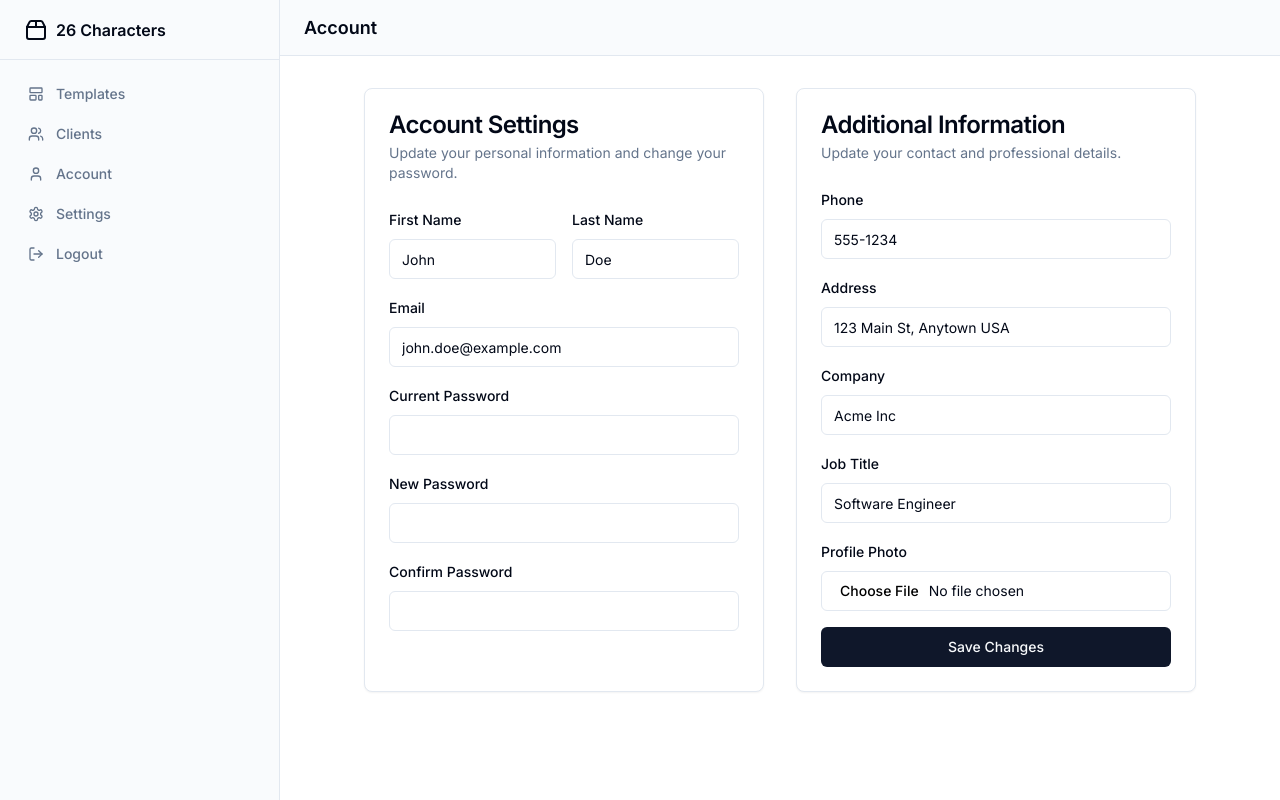
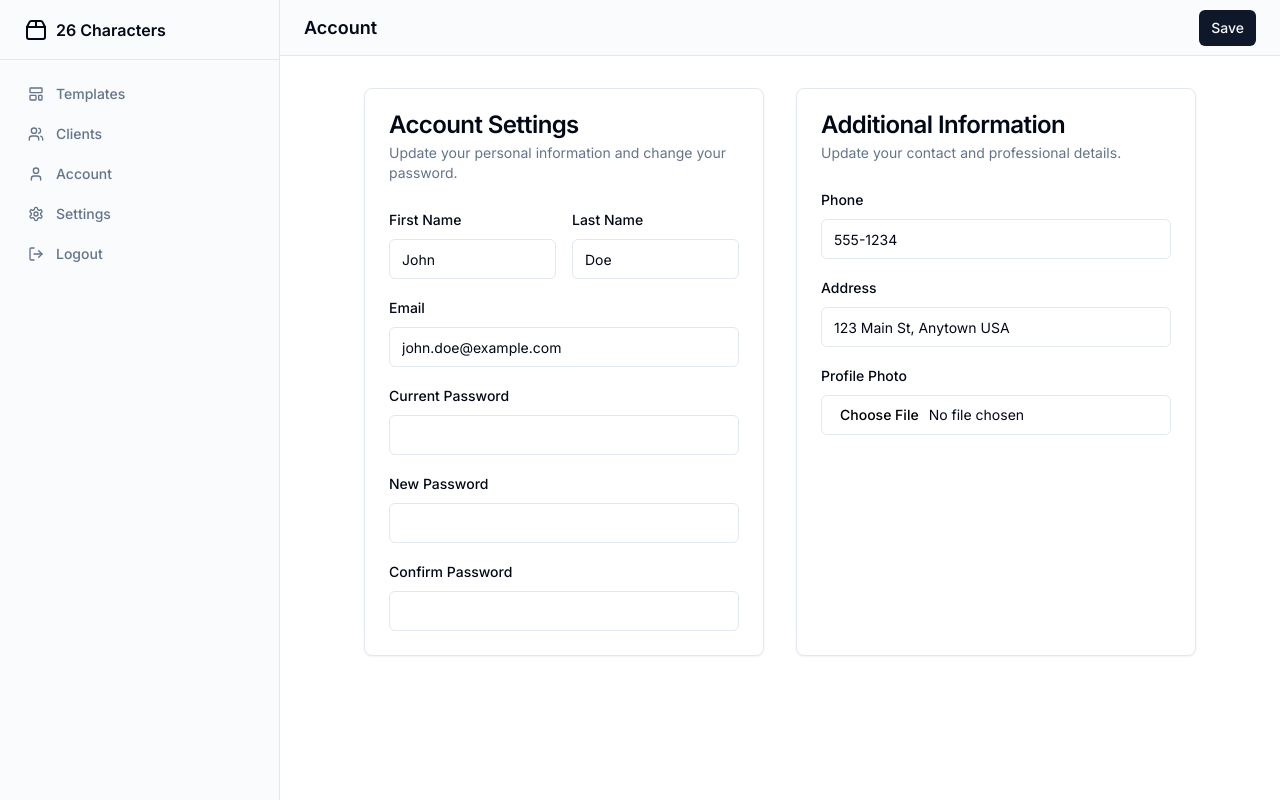
Before and after one commit to lezgoverci/26-characters-app, a Next.js app: page /dashboard/account in a window 1280 px wide. Built offline with nearby package versions, Linux system fonts and the light colour scheme.

Commit message:
removed unnecesary fields in account page

```diff
--- a/app/(authenticated)/dashboard/account/page.tsx
+++ b/app/(authenticated)/dashboard/account/page.tsx
@@ -25,8 +25,6 @@ export default function Component() {
         profilePhoto: null as File | null,
         phone: "555-1234",
         address: "123 Main St, Anytown USA",
-        company: "Acme Inc",
-        jobTitle: "Software Engineer",
     })
     const [errors, setErrors] = useState({
         firstName: false,
@@ -37,8 +35,6 @@ export default function Component() {
         confirmPassword: false,
         phone: false,
         address: false,
-        company: false,
-        jobTitle: false,
     })
     const [success, setSuccess] = useState(false)
     const handleInputChange = (e: React.ChangeEvent<HTMLInputElement>) => {
@@ -61,8 +57,6 @@ export default function Component() {
             confirmPassword: formData.newPassword.trim() !== formData.confirmPassword.trim(),
             phone: formData.phone.trim() === "",
             address: formData.address.trim() === "",
-            company: formData.company.trim() === "",
-            jobTitle: formData.jobTitle.trim() === "",
         }
         setErrors(newErrors)
         if (Object.values(newErrors).some(Boolean)) {
@@ -83,7 +77,7 @@ export default function Component() {
                 <h1 className="text-lg font-semibold">Account</h1>
                 <div className="flex items-center gap-2">
 
-                    {/* <Button size="sm">Save</Button> */}
+                    <Button size="sm">Save</Button>
 
                 </div>
             </header>
@@ -201,28 +195,8 @@ export default function Component() {
                                 />
                                 {errors.address && <p className="text-red-500 text-sm">Address is required</p>}
                             </div>
-                            <div className="space-y-2">
-                                <Label htmlFor="company">Company</Label>
-                                <Input
-                                    id="company"
-                                    name="company"
-                                    value={formData.company}
-                                    onChange={handleInputChange}
-                                    className={errors.company ? "border-red-500" : ""}
-                                />
-                                {errors.company && <p className="text-red-500 text-sm">Company is required</p>}
-                            </div>
-                            <div className="space-y-2">
-                                <Label htmlFor="jobTitle">Job Title</Label>
-                                <Input
-                                    id="jobTitle"
-                                    name="jobTitle"
-                                    value={formData.jobTitle}
-                                    onChange={handleInputChange}
-                                    className={errors.jobTitle ? "border-red-500" : ""}
-                                />
-                                {errors.jobTitle && <p className="text-red-500 text-sm">Job title is required</p>}
-                            </div>
+
+
                             <div className="space-y-2">
                                 <Label htmlFor="profilePhoto">Profile Photo</Label>
                                 <div className="flex items-center gap-4">
@@ -238,9 +212,9 @@ export default function Component() {
                                     )}
                                 </div>
                             </div>
-                            <Button type="submit" className="w-full">
+                            {/* <Button type="submit" className="w-full">
                                 Save Changes
-                            </Button>
+                            </Button> */}
                         </form>
                     </CardContent>
                 </Card>
```
